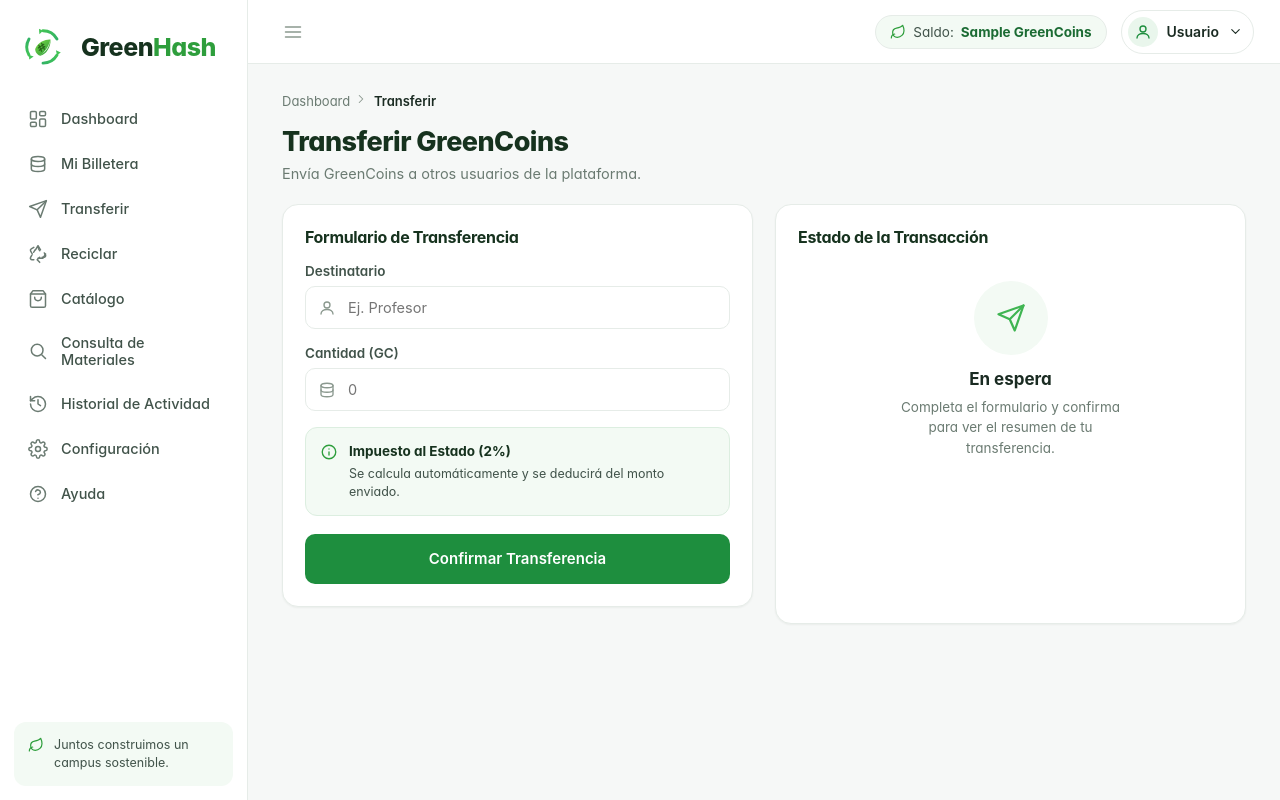
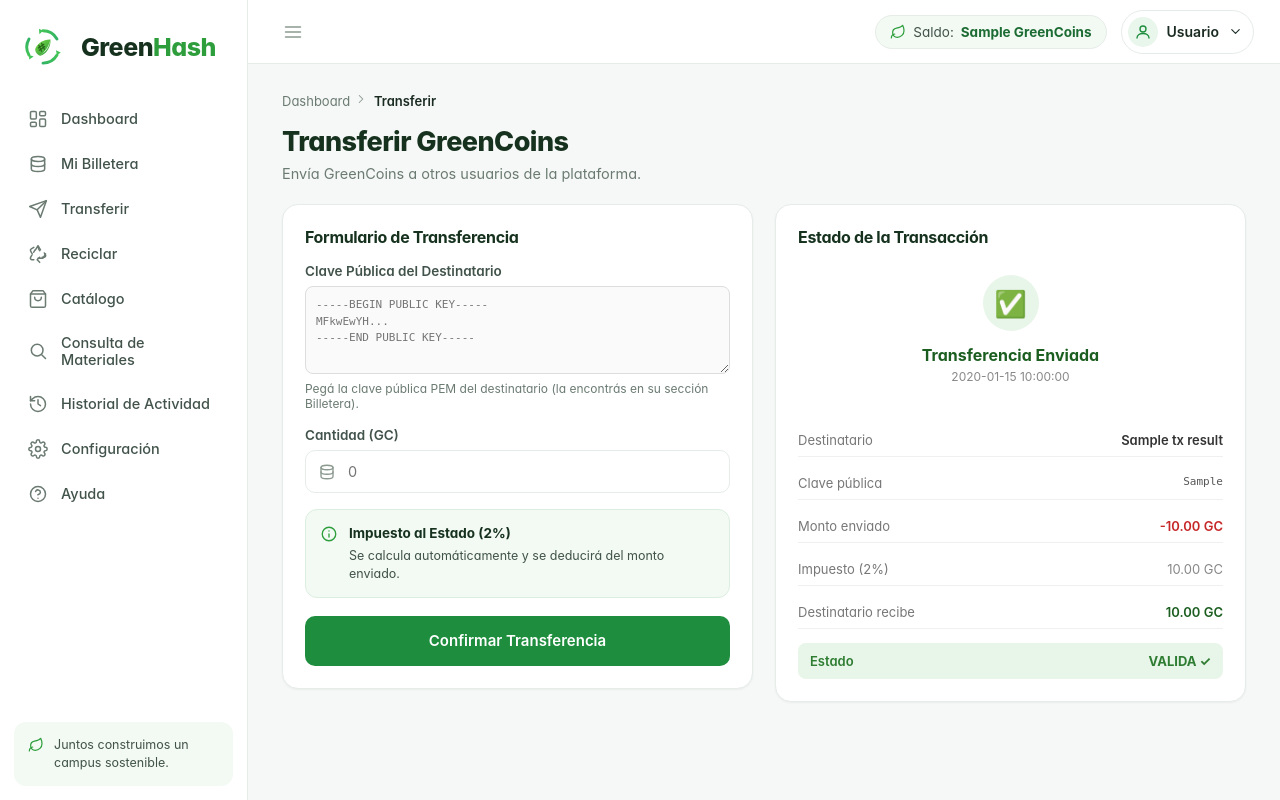
Before and after one commit to yuliu18/GreenHash, a Python web app: template App/Backend/app/web/templates/transferir.html in a window 1280 px wide. Run offline with Jinja, Linux system fonts and the light colour scheme; the template is opened without the code that fills it: most values are stand-ins (such as "Sample title", 1, 10 or a date in 2020); some web fonts are replaced.

Commit message:
feat: transferir por clave publica PEM y panel de resultado
- Campo destinatario: cambiado de input text a textarea para aceptar claves PEM multilinea
- Busqueda: normaliza \r\n, busca con/sin \n final para tolerar variaciones del textarea
- Panel lateral: muestra resultado completo tras transferencia exitosa (destinatario,
  clave, monto, impuesto, neto, estado) en lugar de redirigir al form vacio
- En caso de error sigue redirigiendo con flash

```diff
--- a/App/Backend/app/web/templates/transferir.html
+++ b/App/Backend/app/web/templates/transferir.html
@@ -18,10 +18,11 @@
           <input type="hidden" name="csrf_token" value="{{ csrf_token }}" />
 
           <label class="field">
-            <span class="field-label">Destinatario</span>
-            <span class="input-ico"><span class="ii">{{ macros.icon('user', size=18) }}</span>
-              <input type="text" name="destino" placeholder="Ej. Profesor" required />
-            </span>
+            <span class="field-label">Clave Pública del Destinatario</span>
+            <textarea name="destino" rows="4" placeholder="-----BEGIN PUBLIC KEY-----&#10;MFkwEwYH...&#10;-----END PUBLIC KEY-----" required
+              style="width:100%; font-family:monospace; font-size:11px; padding:10px; border:1px solid #ddd;
+                     border-radius:8px; resize:vertical; background:#fafafa; line-height:1.5;"></textarea>
+            <span class="field-hint">Pegá la clave pública PEM del destinatario (la encontrás en su sección Billetera).</span>
           </label>
           <label class="field">
             <span class="field-label">Cantidad (GC)</span>
@@ -40,11 +41,52 @@
 
       <div class="card status-card">
         <div class="card-head"><h3>Estado de la Transacción</h3></div>
-        <div class="status-idle">
-          <span class="status-coin">{{ macros.icon('send', size=30) }}</span>
-          <strong>En espera</strong>
-          <p>Completa el formulario y confirma para ver el resumen de tu transferencia.</p>
-        </div>
+
+        {% if tx_result %}
+          <!-- Transferencia ejecutada -->
+          <div style="display:flex; flex-direction:column; align-items:center; text-align:center; padding: 12px 0 20px;">
+            <div style="width:56px; height:56px; border-radius:50%; background:#e8f5e9; display:flex; align-items:center; justify-content:center; margin-bottom:14px;">
+              <span style="font-size:26px;">✅</span>
+            </div>
+            <strong style="font-size:16px; color:#1b5e20; margin-bottom:4px;">Transferencia Enviada</strong>
+            <span style="font-size:12px; color:#888; margin-bottom:20px;">{{ tx_result.timestamp }}</span>
+          </div>
+          <div style="display:flex; flex-direction:column; gap:10px; font-size:13px;">
+            <div style="display:flex; justify-content:space-between; padding:8px 0; border-bottom:1px solid #f0f0f0;">
+              <span style="color:#777;">Destinatario</span>
+              <span style="font-weight:600; color:#333;">{{ tx_result.destino_nombre }}</span>
+            </div>
+            <div style="display:flex; justify-content:space-between; padding:8px 0; border-bottom:1px solid #f0f0f0;">
+              <span style="color:#777;">Clave pública</span>
+              <span style="font-family:monospace; font-size:11px; color:#555; word-break:break-all; text-align:right; max-width:160px;">{{ tx_result.destino_clave }}</span>
+            </div>
+            <div style="display:flex; justify-content:space-between; padding:8px 0; border-bottom:1px solid #f0f0f0;">
+              <span style="color:#777;">Monto enviado</span>
+              <span style="font-weight:600; color:#c62828;">-{{ "%.2f"|format(tx_result.monto_enviado) }} GC</span>
+            </div>
+            <div style="display:flex; justify-content:space-between; padding:8px 0; border-bottom:1px solid #f0f0f0;">
+              <span style="color:#777;">Impuesto (2%)</span>
+              <span style="color:#888;">{{ "%.2f"|format(tx_result.impuesto) }} GC</span>
+            </div>
+            <div style="display:flex; justify-content:space-between; padding:8px 0; border-bottom:1px solid #f0f0f0;">
+              <span style="color:#777;">Destinatario recibe</span>
+              <span style="font-weight:600; color:#1b5e20;">{{ "%.2f"|format(tx_result.monto_recibido) }} GC</span>
+            </div>
+            <div style="display:flex; justify-content:space-between; padding:10px 12px; background:#e8f5e9; border-radius:8px; margin-top:4px;">
+              <span style="color:#2e7d32; font-weight:600;">Estado</span>
+              <span style="color:#2e7d32; font-weight:700;">{{ tx_result.estado }} ✓</span>
+            </div>
+          </div>
+
+        {% else %}
+          <!-- En espera -->
+          <div class="status-idle">
+            <span class="status-coin">{{ macros.icon('send', size=30) }}</span>
+            <strong>En espera</strong>
+            <p>Completa el formulario y confirma para ver el resumen de tu transferencia.</p>
+          </div>
+        {% endif %}
+
       </div>
     </div>
   </div>
```
Also changed, not shown: App/Backend/app/web/routes.py (+22 -5 lines).
